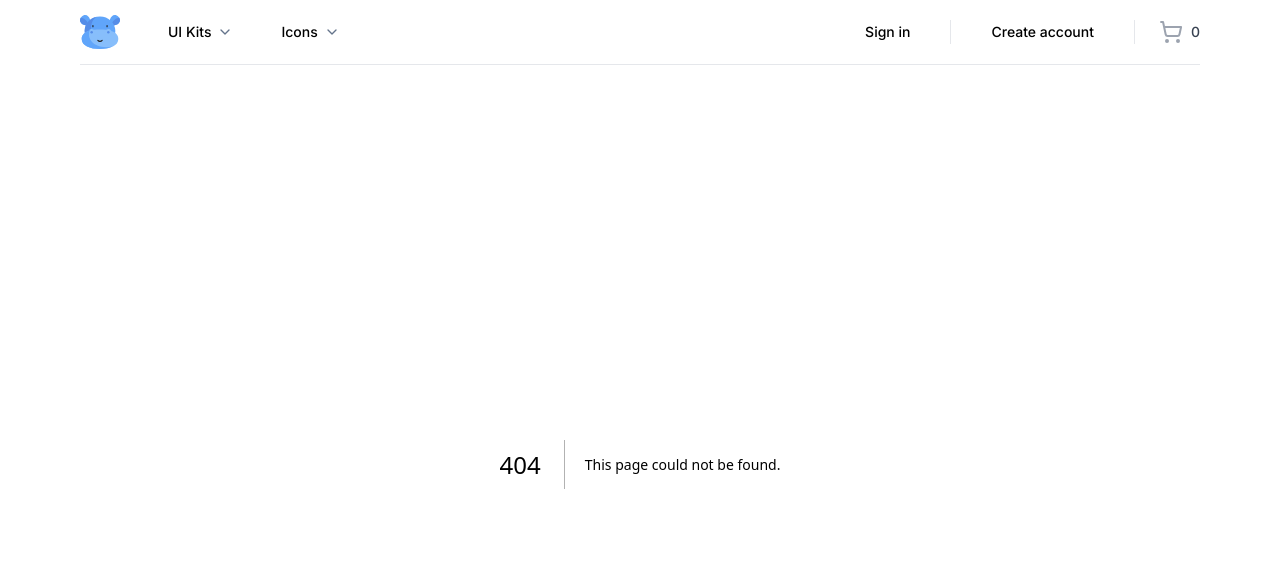
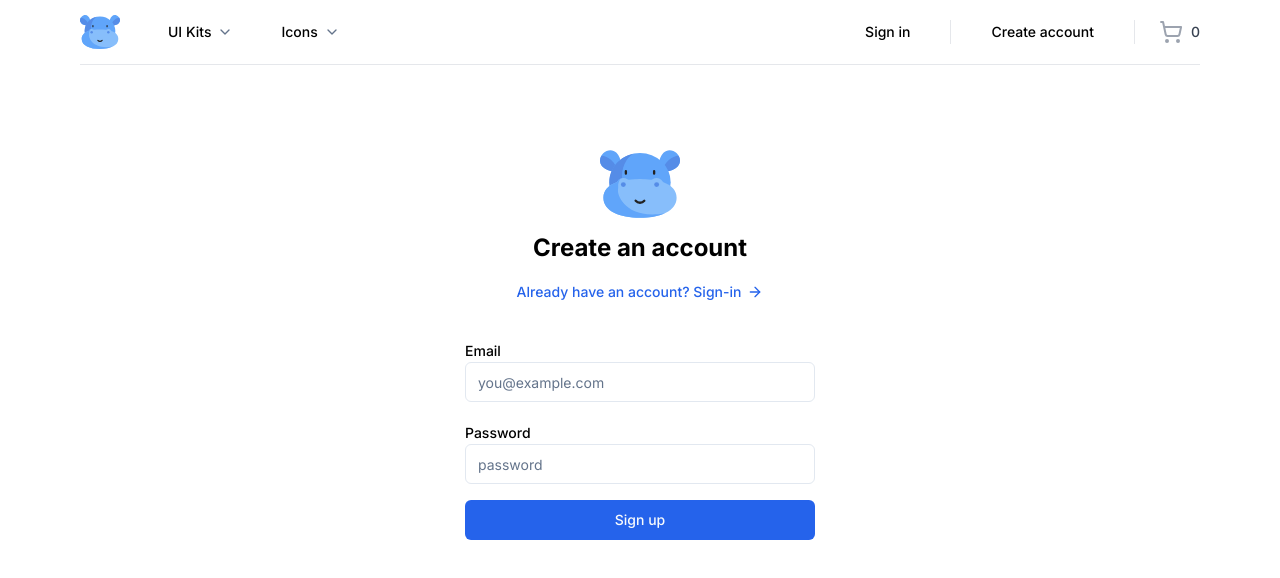
Before and after one commit to Abdelrhman-Abass/digital-hippo, a Next.js app: page /sign-up in a window 1280 px wide. Before the commit this address had no page. Shown: the top 578 px of the page. Built offline with nearby package versions, Linux system fonts and the light colour scheme.

Commit message:
base auth flow setup

```diff
--- /dev/null
+++ b/src/app/(auth)/sign-up/page.tsx
@@ -0,0 +1,84 @@
+"use client"
+import { Icons } from "@/components/Icons"
+import { Button, buttonVariants } from "@/components/ui/button"
+import { Input } from "@/components/ui/input"
+import { Label } from "@/components/ui/label"
+import { cn } from "@/lib/utils"
+import { ArrowRight } from "lucide-react"
+import Link from "next/link"
+import { useForm } from 'react-hook-form'
+import {zodResolver} from "@hookform/resolvers/zod";
+import z from "zod"
+import { AuthCredentialsValidator ,TAuthCredentialsValidator} from "@/lib/validators/account-credentials-validator"
+
+const Page = () => {
+
+
+
+    const { register , handleSubmit , formState:{errors} } = useForm<TAuthCredentialsValidator>({
+        resolver:zodResolver(AuthCredentialsValidator),
+    })
+
+
+    const onSubmit = ({email ,password}:TAuthCredentialsValidator) => {
+        // send data to server
+
+    }
+  return (
+    <>
+        <div className="container relative flex pt-20 items-center justify-center flex-col lg:px-0">
+            <div className="mx-auto w-full flex flex-col justify-center space-y-6 sm:w-[350px]">
+                <div className="flex flex-col items-center space-y-2 text-center">
+                    <Icons.logo className="h-20 w-20" />
+                    <h1 className="text-2xl font-bold">
+                        Create an account
+                    </h1>
+
+                    <Link
+                        className={buttonVariants({
+                            variant: 'link',
+                            className: 'gap-1.5',
+                        })}
+                        href='/sign-in'>
+                        Already have an account? Sign-in
+                        <ArrowRight className='h-4 w-4' />
+                    </Link>
+                </div>
+
+                <div className="grid gap-6 ">
+                    <form onSubmit={handleSubmit(onSubmit)}>
+                        <div className="grid gap-2">
+                            <div className="grid gap-1 py-2">
+                                <Label htmlFor="email">Email</Label>
+                                <Input
+                                {...register("email")}
+                                    className={cn({
+                                    'focus-visible:ring-red-500':
+                                        errors.email,
+                                    })}
+                                    placeholder='you@example.com'
+                                />
+                            </div>
+                            <div className="grid gap-1 py-2">
+                                <Label htmlFor="password">Password</Label>
+                                <Input
+                                {...register("password")}
+                                    className={cn({
+                                    'focus-visible:ring-red-500':
+                                        errors.password,
+                                    })}
+                                    placeholder='password'
+                                />
+                            </div>
+
+                            <Button>Sign up</Button>
+                        </div>
+                    </form>
+                </div>
+            </div>
+        </div>
+    </>
+  )
+}
+
+export default Page
--- /dev/null
+++ b/src/components/ui/input.tsx
@@ -0,0 +1,25 @@
+import * as React from "react"
+
+import { cn } from "@/lib/utils"
+
+export interface InputProps
+  extends React.InputHTMLAttributes<HTMLInputElement> {}
+
+const Input = React.forwardRef<HTMLInputElement, InputProps>(
+  ({ className, type, ...props }, ref) => {
+    return (
+      <input
+        type={type}
+        className={cn(
+          "flex h-10 w-full rounded-md border border-input bg-background px-3 py-2 text-sm ring-offset-background file:border-0 file:bg-transparent file:text-sm file:font-medium placeholder:text-muted-foreground focus-visible:outline-none focus-visible:ring-2 focus-visible:ring-ring focus-visible:ring-offset-2 disabled:cursor-not-allowed disabled:opacity-50",
+          className
+        )}
+        ref={ref}
+        {...props}
+      />
+    )
+  }
+)
+Input.displayName = "Input"
+
+export { Input }
--- /dev/null
+++ b/src/components/ui/label.tsx
@@ -0,0 +1,26 @@
+"use client"
+
+import * as React from "react"
+import * as LabelPrimitive from "@radix-ui/react-label"
+import { cva, type VariantProps } from "class-variance-authority"
+
+import { cn } from "@/lib/utils"
+
+const labelVariants = cva(
+  "text-sm font-medium leading-none peer-disabled:cursor-not-allowed peer-disabled:opacity-70"
+)
+
+const Label = React.forwardRef<
+  React.ElementRef<typeof LabelPrimitive.Root>,
+  React.ComponentPropsWithoutRef<typeof LabelPrimitive.Root> &
+    VariantProps<typeof labelVariants>
+>(({ className, ...props }, ref) => (
+  <LabelPrimitive.Root
+    ref={ref}
+    className={cn(labelVariants(), className)}
+    {...props}
+  />
+))
+Label.displayName = LabelPrimitive.Root.displayName
+
+export { Label }
--- /dev/null
+++ b/src/lib/validators/account-credentials-validator.ts
@@ -0,0 +1,8 @@
+import {z} from 'zod'
+
+export const AuthCredentialsValidator = z.object({
+    email:z.string().email(),
+    password:z.string().min(8,{message: 'Password must be at least 8 characters long',})
+})
+
+export type TAuthCredentialsValidator = z.infer<typeof AuthCredentialsValidator>
--- a/src/server.ts
+++ b/src/server.ts
@@ -29,3 +29,5 @@
 }
 
 start()
+
+// IP Address (197.63.228.83/32)
```
Also changed, not shown: package.json (+6 -1 lines), 1 other file (tests, documents, lock files or other folders).
